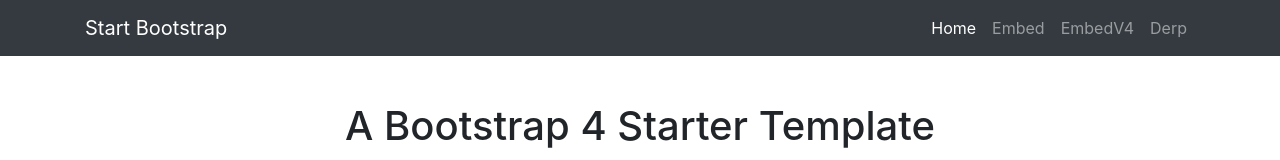
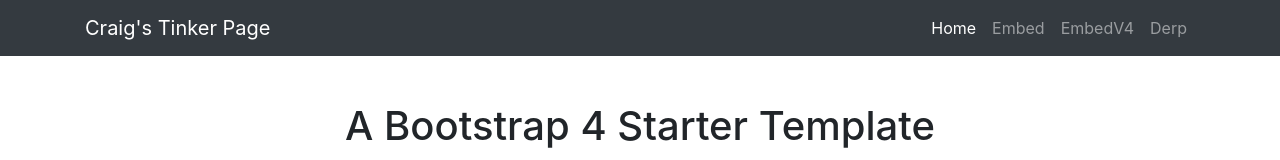
Before and after one commit to cmue/cmue.github.io, a website: page index.html in a window 1280 px wide. Shown: the top 160 px of the page. Drawn offline with Linux system fonts and the light colour scheme.

Commit message:
Update index.html

```diff
--- a/index.html
+++ b/index.html
@@ -32,7 +32,7 @@
     <!-- Navigation -->
     <nav class="navbar navbar-expand-lg navbar-dark bg-dark fixed-top">
       <div class="container">
-        <a class="navbar-brand" href="#">Start Bootstrap</a>
+        <a class="navbar-brand" href="#">Craig's Tinker Page</a>
         <button class="navbar-toggler" type="button" data-toggle="collapse" data-target="#navbarResponsive" aria-controls="navbarResponsive" aria-expanded="false" aria-label="Toggle navigation">
           <span class="navbar-toggler-icon"></span>
         </button>
```
